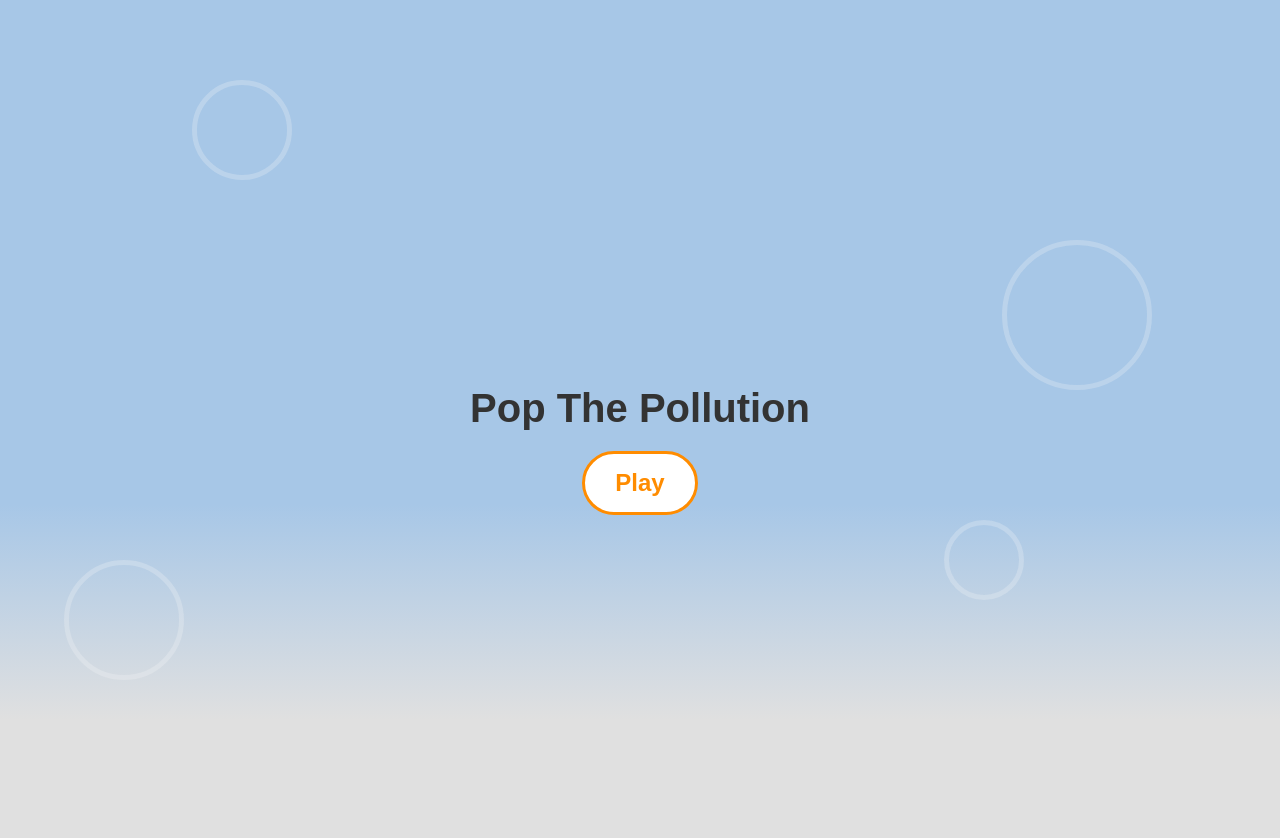
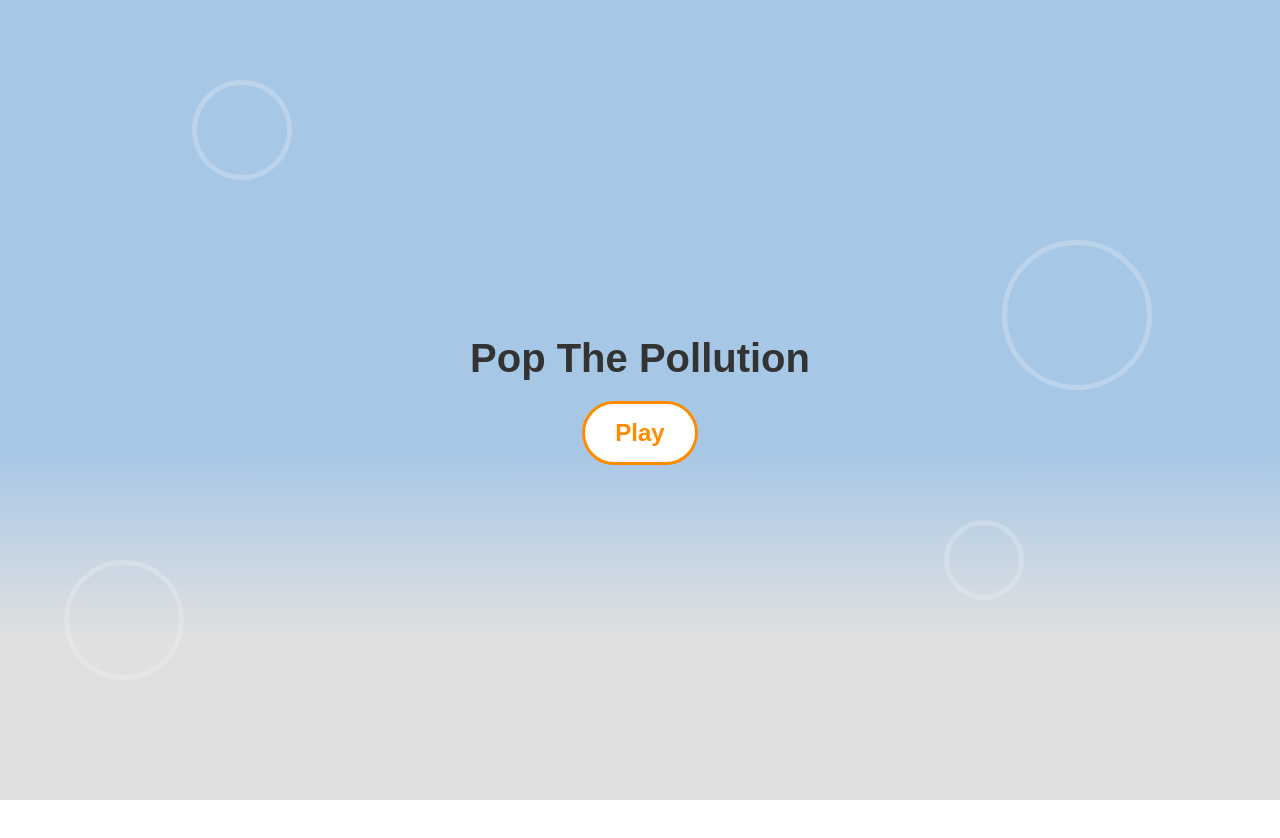
Before and after one commit to Sheethal7/Pop-The-Pollution, a plain HTML site: page homescreen/index.html in a window 1280 px wide. After the commit the page ends 800 px from the top, so only its background shows below. Drawn offline with Linux system fonts and the light colour scheme.

Commit message:
correcting the proportions

```diff
--- a/homescreen/homescreen.css
+++ b/homescreen/homescreen.css
@@ -43,7 +43,7 @@
    display: flex;
    justify-content: center;
    align-items: center;
-   height: 900px;
+   height: 100vh;
    background: linear-gradient(to bottom, #a7c7e7 56%, #e0e0e0 80%);
    font-family: Arial, sans-serif;
    overflow: hidden;
--- a/info/info1/info1.css
+++ b/info/info1/info1.css
@@ -8,7 +8,7 @@ body {
     display: flex;
     justify-content: center;
     align-items: center;
-    height: 900px;
+    height: 100vh;
     background: linear-gradient(to bottom, #a7c7e7 56%, #e0e0e0 80%);
     font-family: Arial, sans-serif;
     overflow: hidden;
--- a/info/info2/info2.css
+++ b/info/info2/info2.css
@@ -8,7 +8,7 @@ body {
   display: flex;
   justify-content: center;
   align-items: center;
-  height: 900px;
+  height: 100vh;
   background: linear-gradient(to bottom, #a7c7e7 56%, #e0e0e0 80%);
   font-family: Arial, sans-serif;
   overflow: hidden;
```
